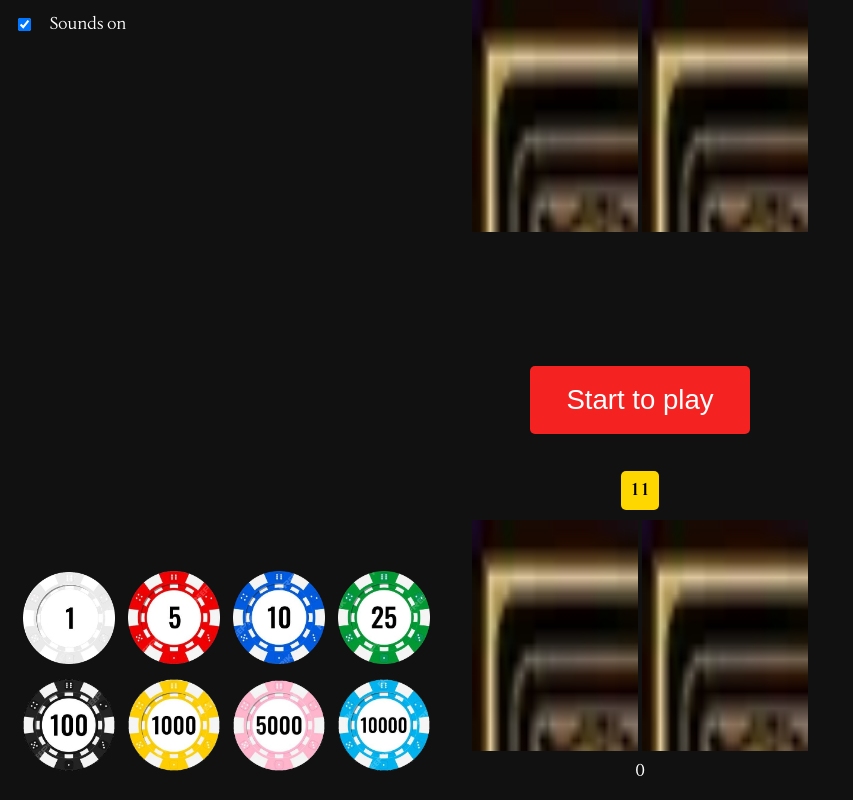
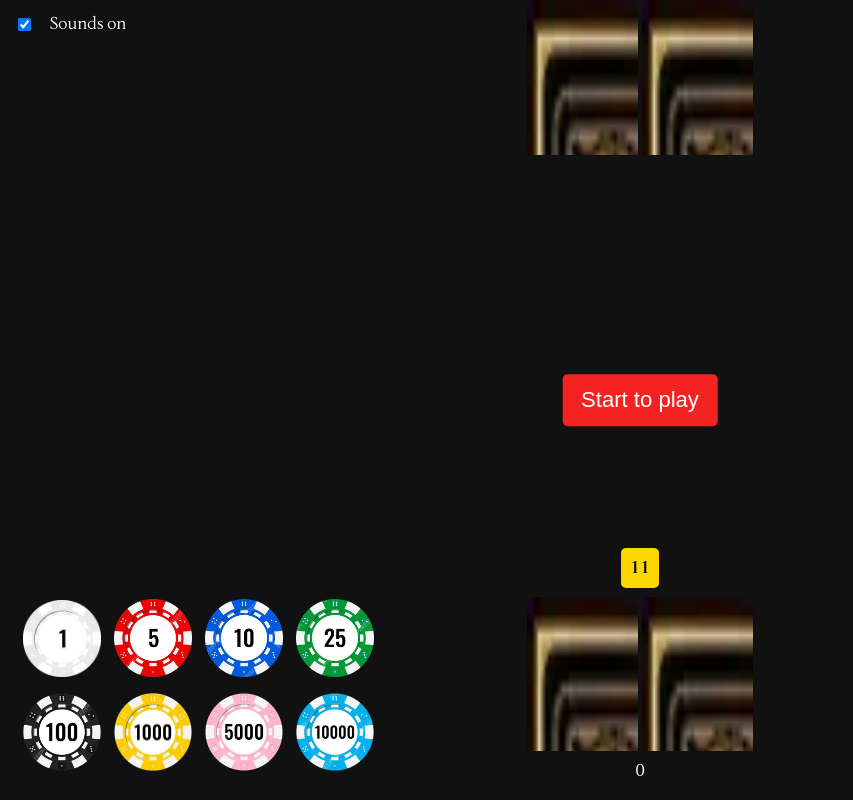
Before and after one commit to Marci0817/gambling-site, a PHP site: page /blackjack in a window 1280 px wide. Shown: the whole page, without its empty margins (0-853 px from the left). Run offline with PHP 8.4, Linux system fonts and the light colour scheme.

Commit message:
Refactor blackjack design, prettier

```diff
--- a/styles/blackjack.css
+++ b/styles/blackjack.css
@@ -1,5 +1,5 @@
 .coins img{
-    width: 5rem;
+    width: 4.25rem;
     cursor: pointer;
     margin: 0.25rem
 }
@@ -41,25 +41,22 @@
 }
 
 
-#playerInteractionHud{
+#playerInteractionHud {
     position: absolute;
-    display: grid;
-    place-items: center;
-    top:0;
-    left: 0;
-    right: 0;
-    bottom: 0;
-    z-index: 10;
-}
+    top: 50%;
+    left: 50%;
+    transform: translate(-50%, -50%);
+  }
+
 
 .startButton{
-    padding: 1rem 2rem;
+    padding: .7rem 1rem;
     background-color: var(--primary);
     color: white;
     border: none;
     border-radius: 5px;
     cursor: pointer;
-    font-size: 1.5rem;
+    font-size: 1.2rem;
     transition: 0.3s;
 
 }
@@ -83,6 +80,7 @@
     border:none;
     border-radius: 5px;
     cursor: pointer;
+    user-select: none;
 }
 
 .hit{
@@ -114,7 +112,7 @@
 }
 
 .card{
-    width: 9rem
+    width: 6rem
 }
 
 #settings{
--- a/templates/blackjack.php
+++ b/templates/blackjack.php
@@ -3,12 +3,12 @@ $title = "Blackjack";
 
 $styles = [
     "global",
-    "blackjack"
+    "blackjack",
 ];
 
 $scripts = [
     "cards" => [],
-    "blackjack" => ["defer"]
+    "blackjack" => ["defer"],
 ];
 ?>
 
--- a/templates/coinflip.php
+++ b/templates/coinflip.php
@@ -3,16 +3,14 @@ $title = "Coinflip";
 
 $styles = [
     "global",
-    "coinflip"
+    "coinflip",
 ];
 
 $scripts = [
-    "coinflip" => ["defer"]
+    "coinflip" => ["defer"],
 ];
 ?>
-
 <?php ob_start(); ?>
-
 <div id="coinFlip">
     <div id="coin">
         <div class="side-a"></div>
--- a/templates/landing.php
+++ b/templates/landing.php
@@ -2,17 +2,15 @@
 $title = "fasz";
 
 $styles = [
-    "landing"
+    "landing",
 ];
 
 $scripts = [
     "cards" => [],
-    "navbar" => ["defer"]
 ];
 ?>
 
 <?php ob_start(); ?>
-<?php include("./templates/navbar.php"); ?>
 <div id="tagline">
     <h1 class="font-display">
         The most <b>sophisticated</b><br />
```
